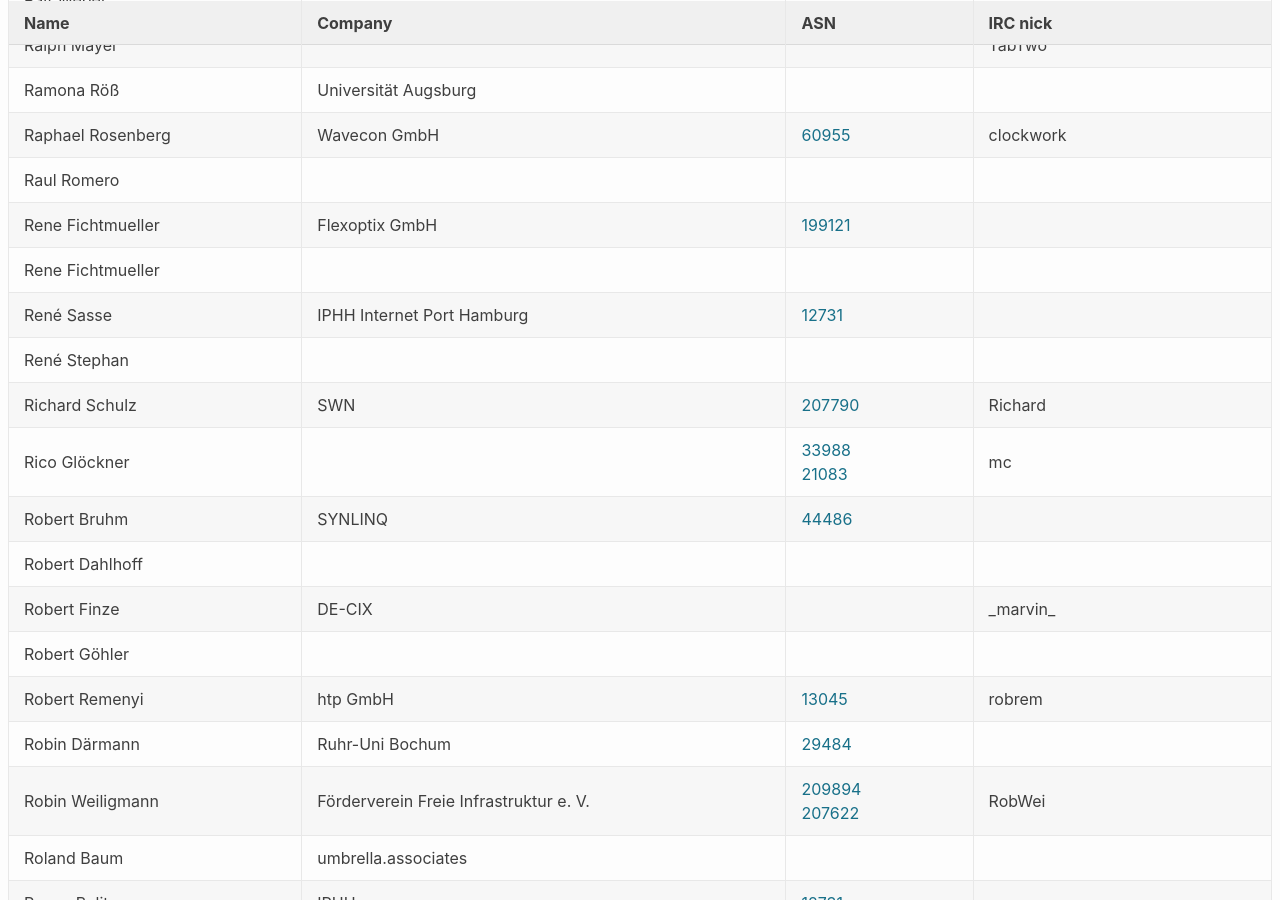
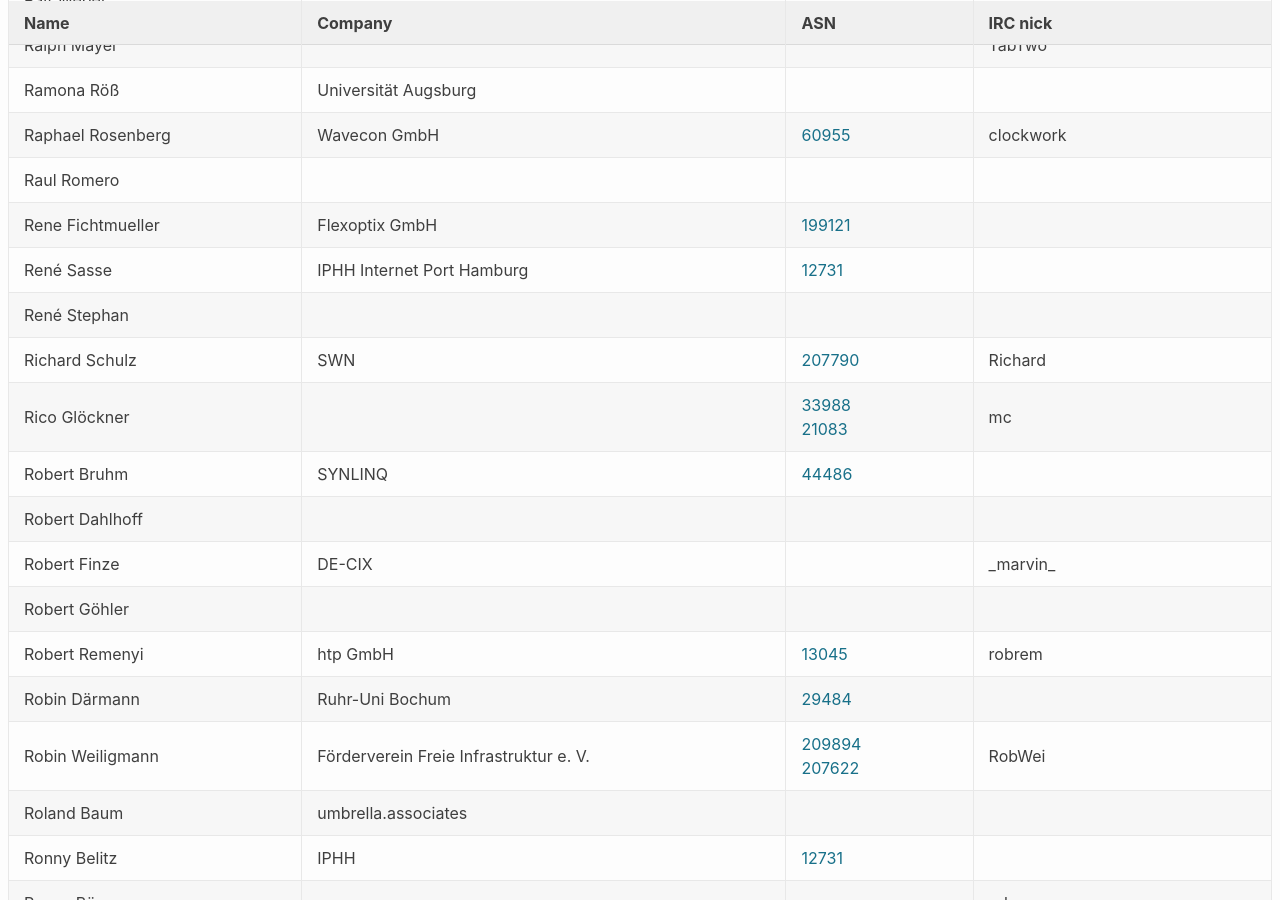
Before and after one commit to denog/pretix-attendeelist, a Jekyll site: the page built from index.markdown, in a window 1280 px wide and 900 px high, scrolled down 15556 px. Built offline with Jekyll 4.4.1, drawn with Linux system fonts in a browser that asks for light colours.

Commit message:
Latest data: Tue Nov  3 11:50:12 UTC 2020

```diff
--- a/_data/attendees.json
+++ b/_data/attendees.json
@@ -2710,11 +2710,5 @@
     "company": null,
     "irc": null,
     "asn": null
-  },
-  {
-    "name": "Rene Fichtmueller",
-    "company": null,
-    "irc": null,
-    "asn": null
   }
 ]
```
